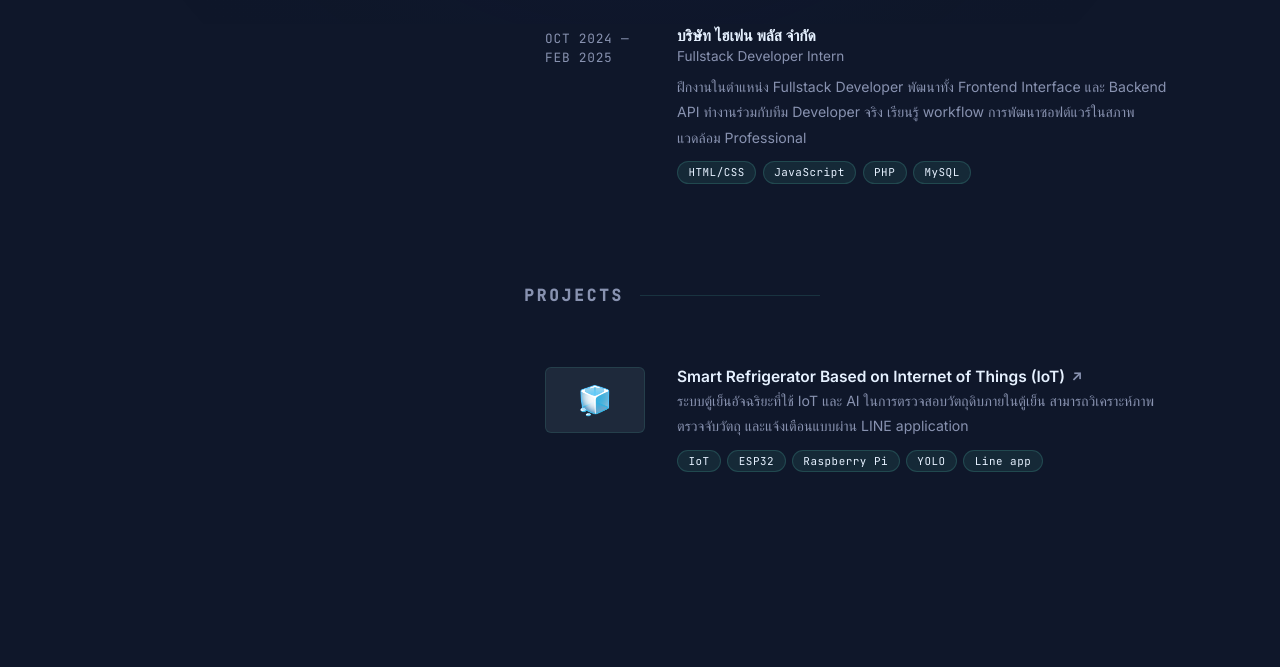
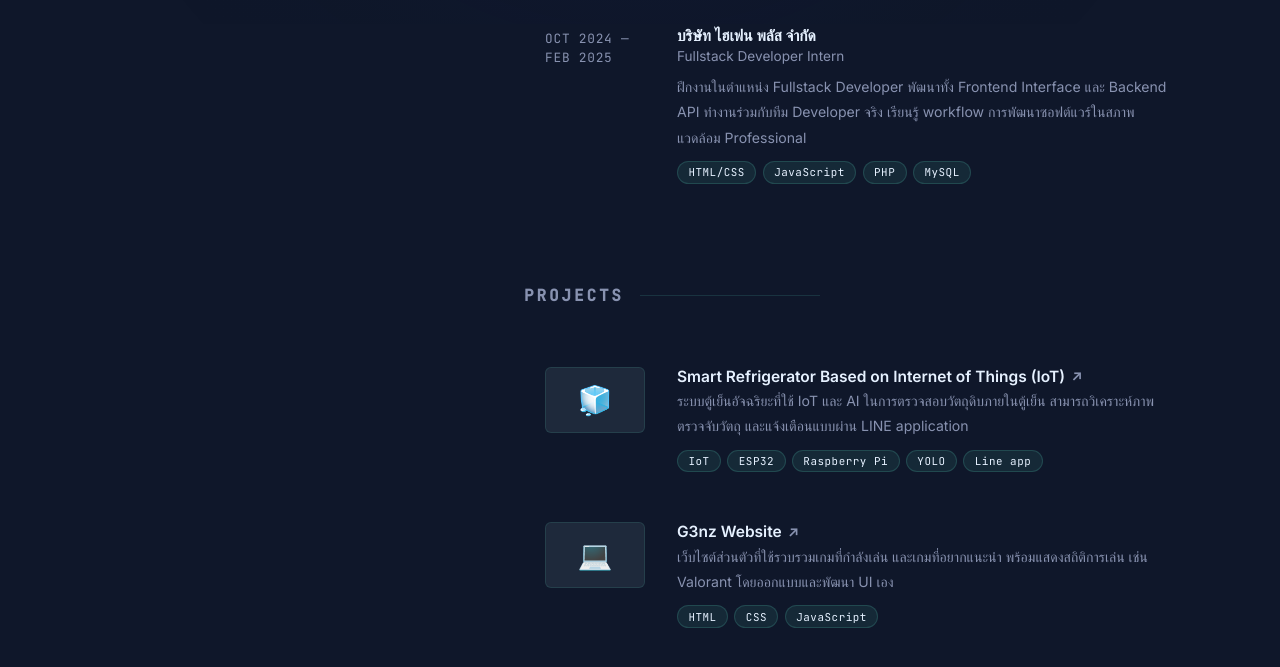
Before and after one commit to MrSirapob/portfolio, a website: page index.html in a window 1280 px wide. Shown: the part 776-1443 px from the top of the page. Drawn offline with Linux system fonts and the light colour scheme.

Commit message:
Update project link in index.html to point to new game site

```diff
--- a/index.html
+++ b/index.html
@@ -162,7 +162,7 @@
             </div>
           </div>
         </div>
-        <!-- <a href="https://sirapob.my.id" target="_blank" class="row clickable">
+        <a href="https://game.sirapob.my.id" target="_blank" class="row clickable">
           <div class="proj-thumb">💻</div>
           <div>
             <div class="row-company">
@@ -180,7 +180,7 @@
               <span class="tag">JavaScript</span>
             </div>
           </div>
-        </a> -->
+        </a>
       </section>
 
     </main>
```
